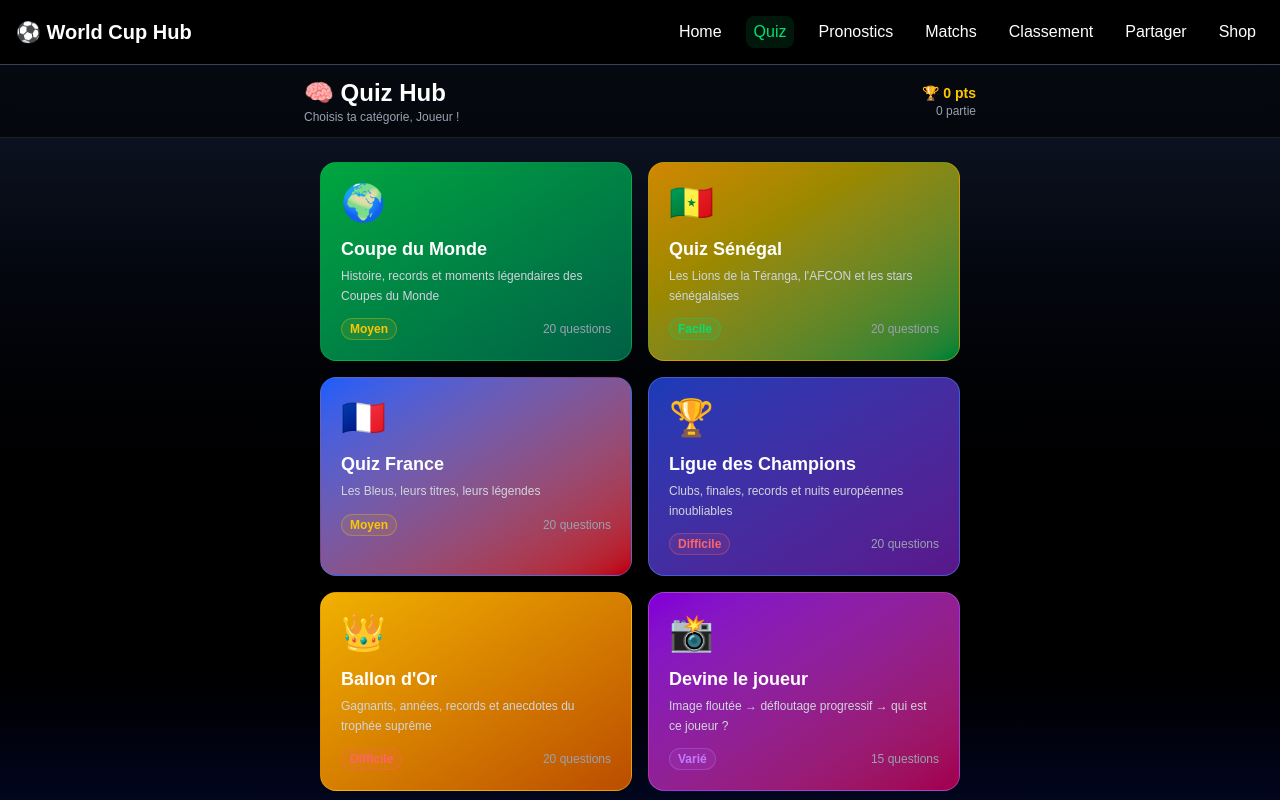
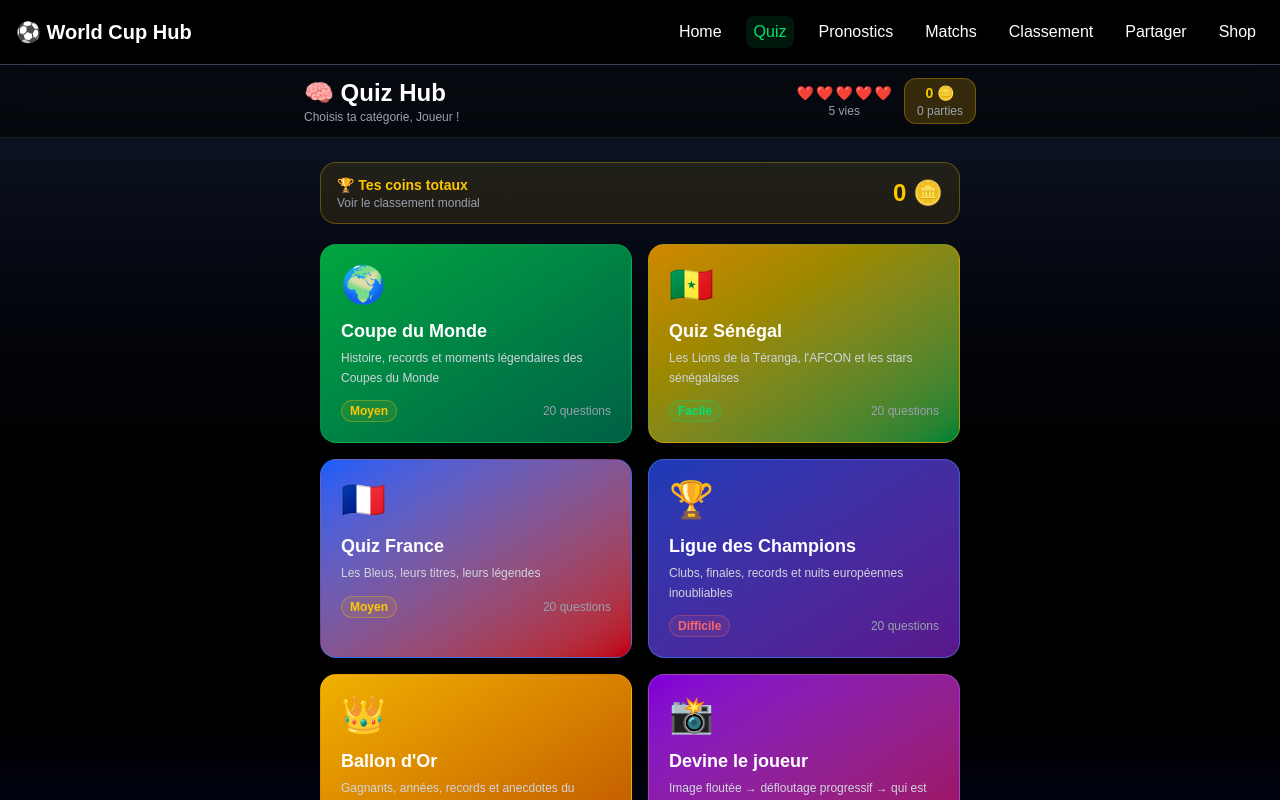
Before and after one commit to Elhadji17/world-cup-hub, a React (Vite) app: page /quiz in a window 1280 px wide. Shown: the top 800 px of the page. Built offline with nearby package versions, Linux system fonts and the light colour scheme.

Commit message:
feat: QuizHub affiche coins + vies + totalCoins depuis context

```diff
--- a/src/pages/QuizHub.jsx
+++ b/src/pages/QuizHub.jsx
@@ -1,64 +1,87 @@
 // src/pages/QuizHub.jsx
-// Page sélection de catégorie de quiz
-
-import { useState, useEffect } from "react";
-import { useNavigate }         from "react-router-dom";
-import { motion }              from "framer-motion";
-import { CATEGORIES }          from "../data/quiz-categories";
-import { useAuth }             from "../hooks/useAuth";
+import { useState }      from "react";
+import { useNavigate }   from "react-router-dom";
+import { motion }        from "framer-motion";
+import { CATEGORIES }    from "../data/quiz-categories";
+import { useAuth }       from "../hooks/useAuth";
+import { useGameStats }  from "../hooks/useGameStats.jsx";
 
 const DIFFICULTY_COLOR = {
-  "Facile":   "text-green-400  bg-green-400/10  border-green-400/30",
-  "Moyen":    "text-yellow-400 bg-yellow-400/10 border-yellow-400/30",
-  "Difficile":"text-red-400    bg-red-400/10    border-red-400/30",
-  "Varié":    "text-purple-400 bg-purple-400/10 border-purple-400/30",
+  "Facile":    "text-green-400  bg-green-400/10  border-green-400/30",
+  "Moyen":     "text-yellow-400 bg-yellow-400/10 border-yellow-400/30",
+  "Difficile": "text-red-400    bg-red-400/10    border-red-400/30",
+  "Varié":     "text-purple-400 bg-purple-400/10 border-purple-400/30",
 };
 
 function isDailyDone() {
-  const last = localStorage.getItem("daily_quiz_date");
-  return last === new Date().toDateString();
+  return localStorage.getItem("daily_quiz_date") === new Date().toDateString();
 }
 
 export default function QuizHub() {
-  const navigate    = useNavigate();
-  const { user }    = useAuth();
-  const playerName  = user?.username ?? localStorage.getItem("playerName") ?? "Joueur";
-  const [dailyDone, setDailyDone] = useState(isDailyDone);
+  const navigate   = useNavigate();
+  const { user }   = useAuth();
+  const { coins, lives, totalCoins, maxLives } = useGameStats();
+  const playerName = user?.username ?? localStorage.getItem("playerName") ?? "Joueur";
+  const [dailyDone] = useState(isDailyDone);
 
-  // Stats locales
-  const history   = JSON.parse(localStorage.getItem("history"))  || [];
-  const bestScore = Number(localStorage.getItem("bestScore"))    || 0;
+  const history = JSON.parse(localStorage.getItem("history")) || [];
 
   function handleSelect(cat) {
     if (cat.isDaily && dailyDone) return;
-    if (cat.isPlayers) { navigate("/quiz/players"); return; }  // ← ajoute ça
+    if (cat.isPlayers) { navigate("/quiz/players"); return; }
     navigate(`/quiz/${cat.id}`);
   }
 
   return (
     <div className="min-h-screen bg-gradient-to-b from-gray-900 via-black to-blue-900 text-white pb-16">
 
-      {/* ── Header ── */}
+      {/* Header */}
       <div className="sticky top-0 z-20 bg-black/60 backdrop-blur-md border-b border-white/10 px-4 py-3">
         <div className="max-w-2xl mx-auto flex justify-between items-center">
           <div>
             <h1 className="text-2xl font-bold">🧠 Quiz Hub</h1>
             <p className="text-xs text-gray-400">Choisis ta catégorie, {playerName} !</p>
           </div>
-          <div className="text-right text-xs text-gray-400">
-            <div className="text-yellow-400 font-bold text-sm">🏆 {bestScore} pts</div>
-            <div>{history.length} partie{history.length > 1 ? "s" : ""}</div>
+          <div className="flex gap-3 items-center">
+            {/* Vies */}
+            <div className="text-center">
+              <div className="flex gap-0.5">
+                {Array.from({ length: Math.min(lives, 5) }).map((_, i) => (
+                  <span key={i} className="text-sm">❤️</span>
+                ))}
+                {lives > 5 && <span className="text-xs text-red-400 font-bold ml-1">+{lives - 5}</span>}
+              </div>
+              <div className="text-xs text-gray-400">{lives} vie{lives > 1 ? "s" : ""}</div>
+            </div>
+            {/* Coins */}
+            <div className="bg-yellow-500/20 border border-yellow-400/30 rounded-xl px-3 py-1 text-center">
+              <div className="text-sm font-bold text-yellow-400">{coins} 🪙</div>
+              <div className="text-xs text-gray-400">{history.length} parties</div>
+            </div>
           </div>
         </div>
       </div>
 
       <div className="max-w-2xl mx-auto px-4 pt-6">
 
-        {/* ── Grille catégories ── */}
+        {/* Classement mondial */}
+        <motion.div
+          initial={{ opacity: 0, y: -10 }}
+          animate={{ opacity: 1, y: 0 }}
+          onClick={() => navigate("/quiz/leaderboard")}
+          className="mb-5 bg-yellow-500/10 border border-yellow-400/30 rounded-2xl px-4 py-3 flex justify-between items-center cursor-pointer hover:bg-yellow-500/20 transition"
+        >
+          <div>
+            <div className="text-sm font-bold text-yellow-400">🏆 Tes coins totaux</div>
+            <div className="text-xs text-gray-400">Voir le classement mondial</div>
+          </div>
+          <div className="text-2xl font-bold text-yellow-400">{totalCoins} 🪙</div>
+        </motion.div>
+
+        {/* Grille catégories */}
         <div className="grid grid-cols-1 sm:grid-cols-2 gap-4">
           {CATEGORIES.map((cat, i) => {
             const locked = cat.isDaily && dailyDone;
-
             return (
               <motion.div
                 key={cat.id}
@@ -73,38 +96,28 @@ export default function QuizHub() {
                     : `bg-gradient-to-br ${cat.color} bg-opacity-20 hover:brightness-110`
                 }`}
               >
-                {/* Badge daily done */}
                 {locked && (
                   <div className="absolute top-3 right-3 bg-gray-600 text-gray-300 text-xs px-2 py-0.5 rounded-full">
                     ✅ Fait aujourd'hui
                   </div>
                 )}
-
-                {/* Emoji + titre */}
                 <div className="text-4xl mb-3">{cat.emoji}</div>
                 <h2 className="text-lg font-bold text-white mb-1">{cat.title}</h2>
                 <p className="text-xs text-gray-300 mb-3 leading-relaxed">{cat.description}</p>
-
-                {/* Footer */}
                 <div className="flex items-center justify-between">
                   <span className={`text-xs font-semibold px-2 py-0.5 rounded-full border ${DIFFICULTY_COLOR[cat.difficulty]}`}>
                     {cat.difficulty}
                   </span>
                   <span className="text-xs text-gray-400">{cat.count} questions</span>
                 </div>
-
-                {/* Badge daily */}
                 {cat.isDaily && !locked && (
-                  <div className="mt-2 text-xs text-orange-300 font-semibold">
-                    🔥 Nouveau chaque jour !
-                  </div>
+                  <div className="mt-2 text-xs text-orange-300 font-semibold">🔥 Nouveau chaque jour !</div>
                 )}
               </motion.div>
             );
           })}
         </div>
 
-        {/* ── Note ── */}
         <p className="text-center text-xs text-gray-600 mt-8">
           Le Quiz du Jour se renouvelle à minuit ⚡
         </p>
```
